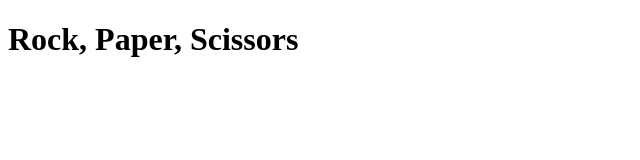
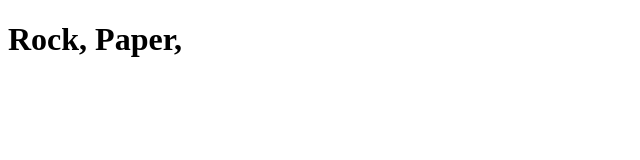
Before and after one commit to duyguozpercin/rock-paper-scissors, a plain HTML site: page index.html in a window 1280 px wide. Shown: the whole page, without its empty margins (0-640 px from the left). Drawn offline with Linux system fonts and the light colour scheme.

Commit message:
Update index.html

```diff
--- a/index.html
+++ b/index.html
@@ -8,7 +8,7 @@
 </head>
 
 <body>
-  <h1>Rock, Paper, Scissors</h1>
+  <h1>Rock, Paper,</h1>
 </body>
 
 </html>
```
